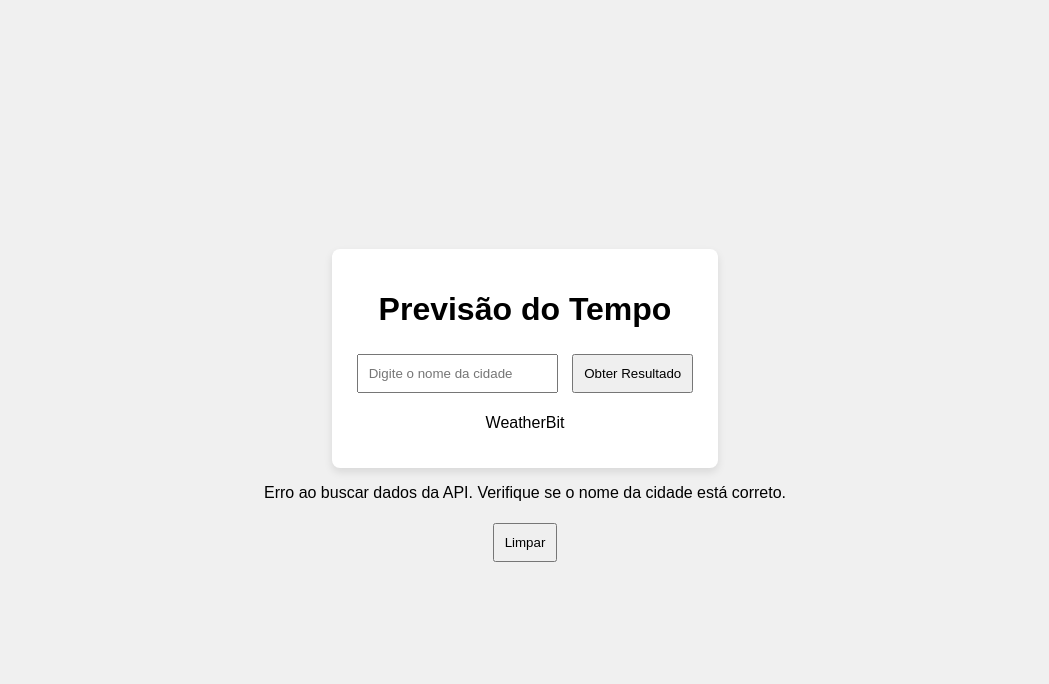
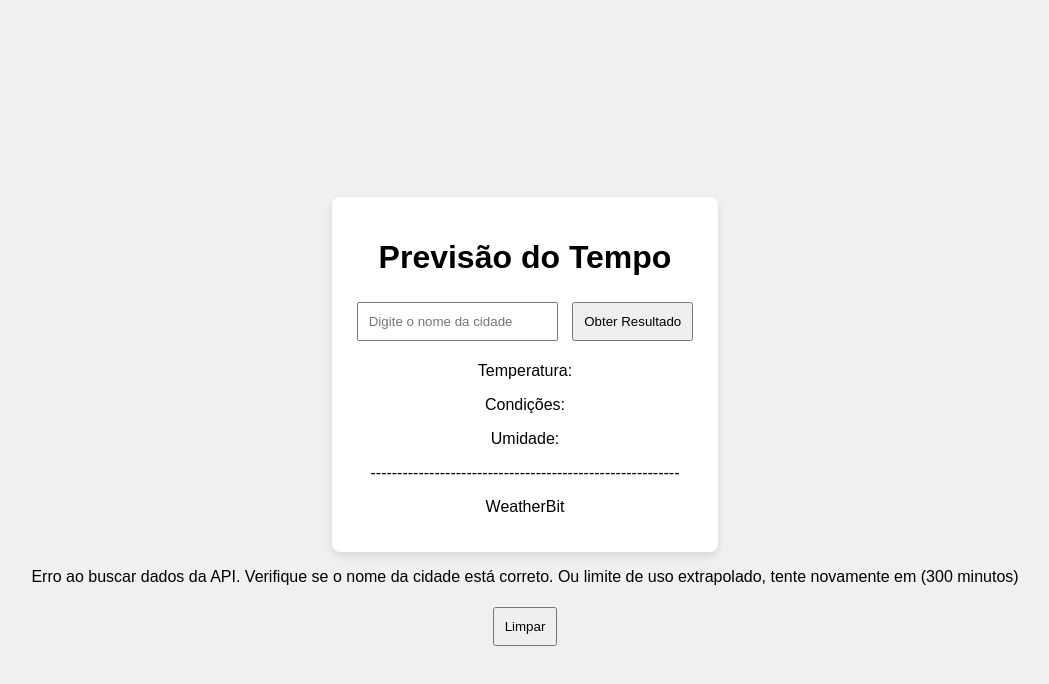
Before and after one commit to EddCarrilho/javascript, a website: page exercícios/Clima/index.html in a window 1280 px wide. Both pictures are taken after a click on the button "Obter Resultado". Shown: the whole page, without its empty margins (115-1164 px from the left). Drawn offline with Linux system fonts and the light colour scheme; no server answers.

Commit message:
JavaScript

```diff
--- a/exercícios/Clima/clima.js
+++ b/exercícios/Clima/clima.js
@@ -1,8 +1,8 @@
 
 function clima() {
-    const key = 'e7beb02ef3094fc89c5ccde03a4bc548';
+    const key = '56d9afe18bea47feb638f299b4fe3409';
     const city = document.getElementById('city').value;
-    const ApiUrl = `http://api.weatherbit.io/v2.0/current?&city=${city}&key=${key}&include=minutely&lang=pt&units=M`;
+    const ApiUrl = `http://api.weatherbit.io/v2.0/current?city=${city}&key=${key}&include=minutely&lang=pt&units=M`;
 
     fetch(ApiUrl)
         .then((response) => {
@@ -23,12 +23,13 @@ function clima() {
         })
         .catch(error => {
             console.error('Erro ao buscar dados da API:', error);
-            document.getElementById('erro').innerText = `Erro ao buscar dados da API. Verifique se o nome da cidade está correto.`;
+            document.getElementById('erro').innerText = `Erro ao buscar dados da API. Verifique se o nome da cidade está correto. Ou limite de uso extrapolado, tente novamente em (300 minutos)`;
         });
 };
+
 function Limpar() {
     document.getElementById('erro').innerHTML = ``;
-    document.getElementById('temperatura').innerHTML = ``;
-    document.getElementById('humidade').innerHTML = ``;
-    document.getElementById('descricao').innerHTML = ``;
-}
+    document.getElementById('temperatura').innerHTML = `Temperatura:`;
+    document.getElementById('humidade').innerHTML = `Umidade:`;
+    document.getElementById('descricao').innerHTML = `Condições:`;
+};
--- a/exercícios/Clima/index.html
+++ b/exercícios/Clima/index.html
@@ -9,19 +9,21 @@
     <link rel="manifest" href="manifest.json">
 </head>
 <body>
+    <p id="bemvindo"></p>
     <div class="container">
         <h1>Previsão do Tempo</h1>
         <input type="text" id="city" placeholder="Digite o nome da cidade" required>
         <input type="button" value="Obter Resultado" id="botao" onclick="clima()">
         <div id="weather">
-            <p id="temperatura"></p>
-            <p id="descricao"></p>
-            <p id="humidade"></p>
+            <p id="temperatura">Temperatura:</p>
+            <p id="descricao">Condições:</p>
+            <p id="humidade">Umidade:</p>
+            <p>----------------------------------------------------------</p>
             <p>WeatherBit</p>
         </div>
     </div>
     <p id="erro"></p>
-    <input type="reset" value="Limpar" id="botao" onclick="Limpar()">
+    <input type="reset" value="Limpar" id="botao2" onclick="Limpar()">
     <script src="clima.js"></script>
 </body>
 </html>
--- a/exercícios/Clima/sw.js
+++ b/exercícios/Clima/sw.js
@@ -1,5 +1,5 @@
 // Nome do cache (controle de versão)
-const cachePWA = 'cache-v1';
+const cachePWA = 'cache-v2';
 // Arquivos a serem armazenados em cache
 const urlsToCache = [
   '/',
```
